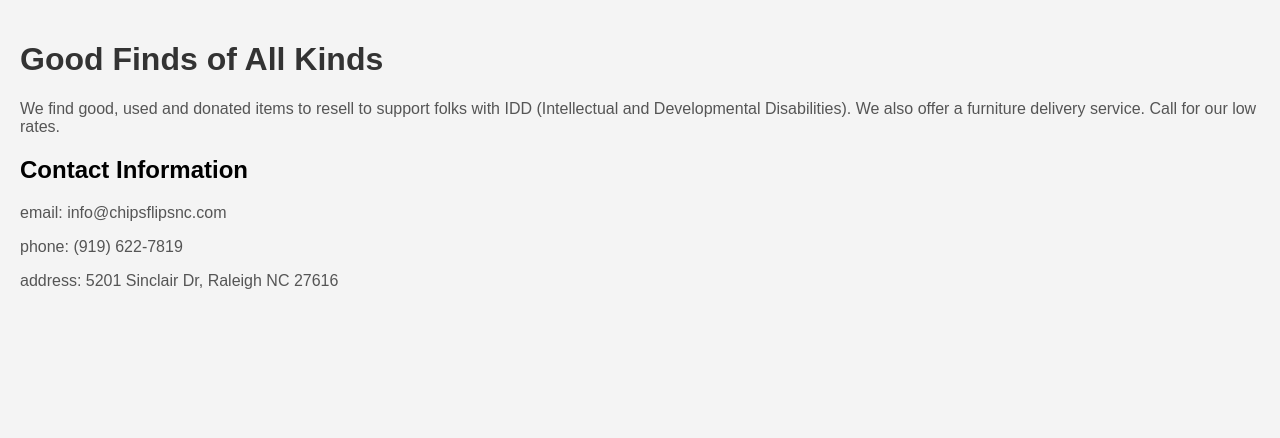
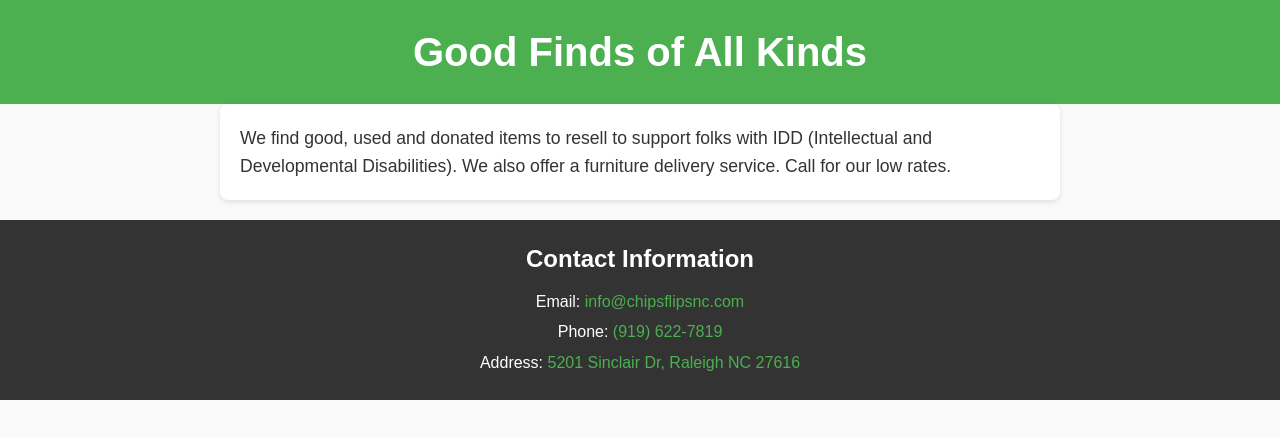
Before and after one commit to schism578/chips-flips, a plain HTML site: page index.html in a window 1280 px wide. Drawn offline with Linux system fonts and the light colour scheme.

Commit message:
(919) 622-7819
updated css and index

```diff
--- a/css/styles.css
+++ b/css/styles.css
@@ -1,21 +1,66 @@
+/* General Styles */
 body {
     font-family: Arial, sans-serif;
+    line-height: 1.6;
     margin: 0;
-    padding: 20px;
-    background-color: #f4f4f4;
-}
-
-h1 {
+    padding: 0;
+    background-color: #f9f9f9;
     color: #333;
 }
 
-p {
-    color: #555;
+/* Header Styles */
+header {
+    background-color: #4CAF50;
+    color: white;
+    padding: 20px 0;
+    text-align: center;
 }
 
-.contact-info {
+header h1 {
+    margin: 0;
+    font-size: 2.5rem;
+}
+
+/* Main Content Styles */
+main {
+    padding: 20px;
+    max-width: 800px;
+    margin: 0 auto;
+    background-color: white;
+    box-shadow: 0 2px 5px rgba(0, 0, 0, 0.1);
+    border-radius: 8px;
+}
+
+main p {
+    margin: 0;
+    font-size: 1.1rem;
+}
+
+/* Footer Styles */
+footer {
+    background-color: #333;
+    color: white;
+    text-align: center;
+    padding: 20px 0;
     margin-top: 20px;
-    padding: 10px;
-    border: 1px solid #ccc;
-    background-color: #fff;
 }
+
+footer h2 {
+    margin: 0 0 10px;
+    font-size: 1.5rem;
+}
+
+footer p {
+    margin: 5px 0;
+    font-size: 1rem;
+}
+
+/* Links */
+a {
+    color: #4CAF50;
+    text-decoration: none;
+}
+
+a:hover {
+    text-decoration: underline;
+}
--- a/index.html
+++ b/index.html
@@ -16,9 +16,9 @@
     </main>
     <footer>
         <h2>Contact Information</h2>
-        <p>email: info@chipsflipsnc.com</p>
-        <p>phone: (919) 622-7819</p>
-        <p>address: 5201 Sinclair Dr, Raleigh NC 27616</p>
+        <p>Email: <a href="mailto:info@chipsflipsnc.com">info@chipsflipsnc.com</a></p>
+        <p>Phone: <a href="tel:+19196227819">(919) 622-7819</a></p>
+        <p>Address: <a href="https://www.google.com/maps?q=5201+Sinclair+Dr,+Raleigh+NC+27616" target="_blank">5201 Sinclair Dr, Raleigh NC 27616</a></p>
     </footer>
     <script src="js/script.js"></script>
 </body>
```
